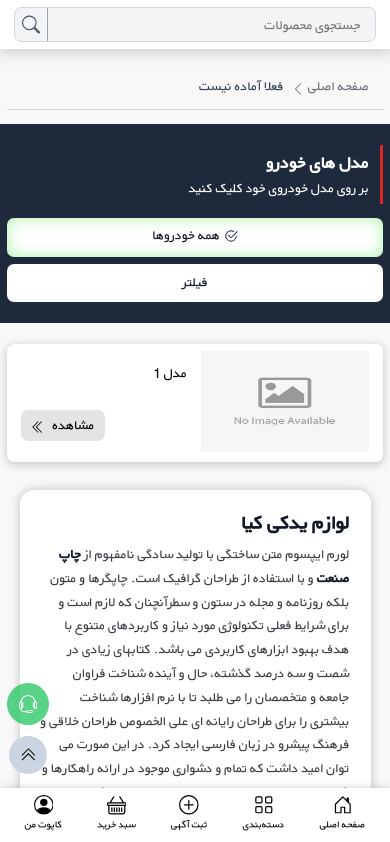
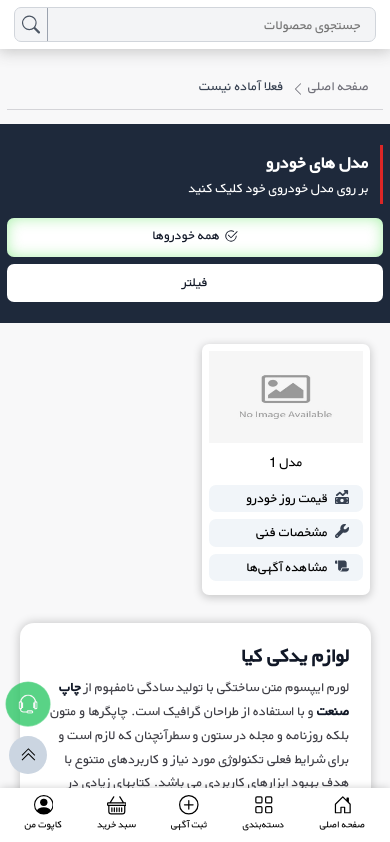
Before and after one commit to amir-mohammadzadeh/mashinno, a React (Vite) app: page /brand/alfa-romeo in a window 390 px wide. Shown: the top 842 px of the page. Built offline with nearby package versions, Linux system fonts and the light colour scheme.

Commit message:
Create Redux

```diff
--- a/src/App.jsx
+++ b/src/App.jsx
@@ -3,16 +3,20 @@ import './App.css'
 import Footer from './components/Footer/Footer'
 import Header from './components/Header/Header'
 import HelpWidget from './components/HelpWidget/HelpWidget'
+import { Provider } from 'react-redux'
+import store from './redux/store'
 
 
 function App() {
 
   return (
     <>
-      <Header />
+      <Provider store={store} >
+        <Header />
         <Outlet />
-      <Footer  />
-      <HelpWidget />
+        <Footer />
+        <HelpWidget />
+      </Provider>
     </>
   )
 }
--- a/src/Pages/CarsModelPage/CarsModelPage.jsx
+++ b/src/Pages/CarsModelPage/CarsModelPage.jsx
@@ -13,9 +13,10 @@ const CarsModelPage = () => {
     const location = useLocation()
 
     useEffect(() => {
-        window.scrollTo(0, 0)
+        window.scroll({ behavior: 'instant', top: 0, left: 0 })
         document.title = 'لوازم یدکی ' + params.brandName + ' - فروشگاه آملاین لوازم یدکی کاپوت'
         setBrandInfo(Data.find(b => b.slug == params.brandName))
+        return () => window.scroll({ behavior: 'instant', top: 0, left: 0 })
     }, [location])
 
 
--- a/src/Pages/ProductDetailesPage/ProductDetailesPage.jsx
+++ b/src/Pages/ProductDetailesPage/ProductDetailesPage.jsx
@@ -19,7 +19,7 @@ const matchProductList = Array.from(Array(10).keys())
 
 const ProductDetailesPage = () => {
     const [openGallery, setOpenGallery] = useState(false)
-    const [activeTab, setActiveTab] = useState(2)
+    const [activeTab, setActiveTab] = useState(1)
     const params = useParams()
     const t = useLocation()
     useEffect(() => {
--- a/src/components/CarsModelPage/Category.css
+++ b/src/components/CarsModelPage/Category.css
@@ -1,109 +1,79 @@
-.models-holder-35{
+.models-holder_22 {
     margin-block: .5rem;
     padding-block: 1rem;
 }
-.content-35{
+
+.content_22 {
     padding: 0 1rem;
     display: grid;
-    grid-template-columns: repeat(4 , 1fr);
+    grid-template-columns: repeat(auto-fill, 12rem);
     gap: 1rem;
     justify-content: center;
 }
 
-.card-35{
-    padding: .5rem 1rem;
+.card_22 {
+    width: 12rem;
+    padding: .5rem;
     border-radius: .5rem;
     box-shadow: 0 2px 8px 1px var(--shadow-color-3);
     background-color: var(--white);
     display: flex;
-    gap: 1rem;
+    flex-direction: column;
+    gap: .5rem;
+    transition: .3s;
+    text-align: center;
+}
+
+.card_22:hover {
+    transform: translateY(-5px);
+}
+
+.image_22 {
+    max-width: 100%;
+}
+
+.image_22 img {
+    width: 100%;
+    height: auto;
+    aspect-ratio: 150 / 90;
+}
+
+.card-btn_22 a {
+    padding: .35rem 1rem;
+    width: auto;
+    margin-block: .5rem;
+    border-radius: .5rem;
+    display: flex;
+    background-color: var(--slate-100);
+    gap: .5rem;
+    cursor: pointer;
     transition: .3s;
 }
 
-.card-35:hover{
-    transform: translateY(-5px);
+.card-btn_22 a:hover {
+    background-color: var(--slate-200);
+
 }
 
-.image-35{
-    max-width: 10rem;
-}
-
-.image-35 img{
-    width: 100%;
-    height: auto;
-    aspect-ratio:  150 / 90;
-}
-.card-body-35{
-    display: flex;
-    flex-direction: column;
-    align-items: end;
-    justify-content: space-around;
-    flex-grow: 1;
-
-}
-.card-btn-35 a {
-    width: 6rem;
-    padding: .5rem;
-    border-radius: .5rem;
-    display: flex;
-    justify-content: center;
-    gap: .5rem;
-    background-color: #e4e4e7;/* var(--zinc-200 ) */
-    cursor: pointer;
-}
-
-.card-btn-35 span{
-    transform: translateY(3px);
+.card-btn_22 span {
+    color: var(--gray-700);
 }
 
 /*__________ Make Responcive ____________*/
 
-@media screen and (max-width: 1300px) {
-    .image-35{
-        width: 7rem;
+@media screen and (max-width: 650px) {
+    .content_22 {
+        padding: 0;
     }
 }
-@media screen and (max-width: 1200px) {
-    .content-35{
-        grid-template-columns: repeat(3, 1fr);
-    }
-    .image-35{
-        max-width: 9rem;
-    }
-}
-@media screen and (max-width: 992px) {
-    .content-35{
-        grid-template-columns: repeat(2, 1fr);
-    }
-    .image-35{
-        width: 12rem;
-    }
-}
-@media screen and (max-width: 768px) {
-    .content-35{
-        grid-template-columns: repeat(2, 1fr);
-    }
-    .image-35{
-        max-width: 9rem;
-    }
-}
-@media screen and (max-width: 650px) {
-    .content-35{
-        padding: 0;
+
+@media screen and (max-width: 372px) {
+    .content_22 {
         grid-template-columns: 1fr;
     }
-    .image-35{
-        max-width: 12rem;
+
+    .card_22 {
         width: 100%;
+    }
 
-    }
-    .card-body-35{
-        align-items: start;
-    }
-    .card-btn-35{
-        align-self: flex-end;
-    }
-    .card-35{
-        min-height: 100px;
-    }
 }
--- a/src/components/CarsModelPage/Category.jsx
+++ b/src/components/CarsModelPage/Category.jsx
@@ -1,34 +1,44 @@
-import React from 'react'
-import './Category.css'//____________ Code =>  35
-import { BsChevronDoubleLeft } from 'react-icons/bs'
+import './Category.css'//____________ Code =>  22
+import { FaMoneyBillTrendUp,FaWrench,FaScroll } from "react-icons/fa6";
 import { Link } from 'react-router-dom'
 
-const Category = ({ valueList , brandName }) => {
+const Category = ({ valueList, brandName }) => {
     const brand_name = brandName.split(' ').join('_')
-
     return (
         <>
-            <div className="container models-holder-35">
-                <ul className="content-35">
+            <div className="container models-holder_22">
+                <ul className="content_22">
                     {valueList.map(car =>
-                        <li key={car.id} className="model-item-35">
-                            <div className="card-35">
-                                <div className="image-35">
+                        <li key={car.id} className="model-item_22">
+                            <div className="card_22">
+                                <div className="image_22">
                                     <img src="/public/Images/no-image.webp" alt="" />
                                 </div>
-                                <div className="card-body-35">
+
                                 <span>
                                     {car.title} {car.id}
                                 </span>
-                                    <div className="card-btn-35">
+                                <div className="card-btn_22">
                                     <Link to={`/shop/${brand_name}/${car.title}`}>
-                                            مشاهده
                                         <span className='icon'>
-                                                <BsChevronDoubleLeft />
+                                            <FaMoneyBillTrendUp />
                                         </span>
+                                        قیمت روز خودرو
+                                    </Link>
+                                    <Link to={`/shop/${brand_name}/${car.title}`}>
+                                        <span className='icon'>
+                                            <FaWrench />
+                                        </span>
+                                        مشخصات فنی
+                                    </Link>
+                                    <Link to={`/shop/${brand_name}/${car.title}`} >
+                                        <span className='icon'>
+                                            <FaScroll />
+                                        </span>
+                                        مشاهده آگهی‌ها
                                     </Link>
                                 </div>
-                                </div>
+
                             </div>
                         </li>
                     )}
--- a/src/components/Header/Header.css
+++ b/src/components/Header/Header.css
@@ -24,11 +24,12 @@
 .search-box-01{
     --input-height: 3rem;
     --input-radius: 3rem;
-    width: 50%;
+    width: 30%;
+    flex-shrink: 1;
 }
 
 .header-button-group {
-    flex-grow: 1;
+    flex: 1;
     display: flex;
     align-items: center;
     justify-content: flex-end;
--- a/src/components/ShoppingPage/SideMenu/SideMenu.css
+++ b/src/components/ShoppingPage/SideMenu/SideMenu.css
@@ -85,7 +85,7 @@
 /*_________ Make Responcive ________________*/
 @media screen and (max-width: 1200px) {
     .sidemenu-45 {
-        width: 18rem;
+        width: 25rem;
     }
 }
 
@@ -124,3 +124,12 @@
         transform: translateX(0);
     }
 }
+@media screen and (max-width: 405px) {
+    .sidemenu-45 {
+        width: 100%;
+        border-radius: 0;
+    }
+    .sideMenu-header-45{
+        padding-inline: .85rem;
+    }
+}
--- /dev/null
+++ b/src/redux/UserReducer/userSlice.js
@@ -0,0 +1,72 @@
+import { createSlice } from '@reduxjs/toolkit'
+
+const initialState = {
+    name:"",
+    lastName:"",
+    phoneNumber:"",
+    address:"",
+    codeMelli:null,
+    posts:[],
+    favorites:[],
+    payments:[],
+    isLogin: false
+}
+
+export const userSlice = createSlice({
+  name: 'userInfo',
+  initialState: initialState ,
+  reducers: {
+    setUserLogin: (state, action) => {
+      return {
+        ...state,
+        isLogin: action.payload
+      }
+    },
+    setUserInfo: (state,action) => {
+      return {
+        ...state,
+        ...action.payload
+      }
+    },
+    addUserPost: (state, action) => {
+      return {
+        ...state,
+        posts: state.posts.push(action.payload)
+      }
+    },
+    removeUserPost: (state, action) => {
+      return {
+        ...state,
+        posts: state.posts.filter(post => post.id != action.payload)
+      }
+    },
+    addUserFavorites: (state, action) => {
+      return {
+        ...state,
+        favorites: state.favorites.push(action.payload)
+      }
+    },
+    removeUserFavorites: (state, action) => {
+      return {
+        ...state,
+        favorites: state.favorites.filter(item => item.id != action.payload)
+      }
+    },
+    addUserPayment: (state, action) => {
+      return {
+        ...state,
+        payments: state.payments.push(action.payload)
+      }
+    },
+    removeUserPayment: (state, action) => {
+      return {
+        ...state,
+        payments: state.payments.filter(item => item.id != action.payload)
+      }
+    },
+  },
+})
+
+export const { setUserLogin, setUserInfo,addUserPost ,removeUserPost ,addUserFavorites ,removeUserFavorites ,addUserPayment ,removeUserPayment  } = userSlice.actions ;
+
+export default userSlice.reducer
--- /dev/null
+++ b/src/redux/store.js
@@ -0,0 +1,12 @@
+import { configureStore } from "@reduxjs/toolkit";
+import userSlice  from "./UserReducer/userSlice" ;
+
+
+
+const store = configureStore({
+    reducer:{
+        userInfo: userSlice
+    }
+})
+
+export default store
```
Also changed, not shown: package.json (+6 -1 lines), src/components/Header/Header.jsx (+17 -6 lines), 1 other file (tests, documents, lock files or other folders). Lines whose indentation alone changed are shown as unchanged.
